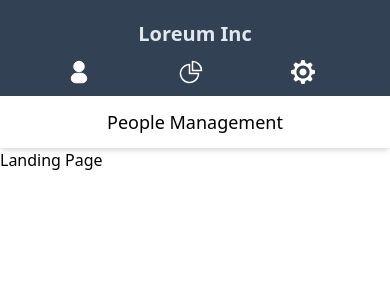
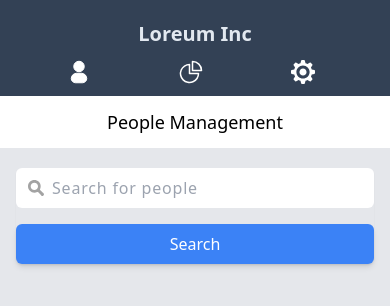
Before and after one commit to EdwinWalela/loreum-inc, a React (Vite) app: page / in a window 390 px wide. Shown: the top 306 px of the page. Built offline with nearby package versions, Linux system fonts and the light colour scheme.

Commit message:
improve search bar responsiveness

```diff
--- a/src/Layout/Header/index.tsx
+++ b/src/Layout/Header/index.tsx
@@ -7,7 +7,7 @@ const Header = () => {
 			<div className="md:float-right md:flex items-center hidden md:block">
 				<img src="https://picsum.photos/200" className="w-8 h-8 rounded-full mr-4" />
 				<div className="">
-					<p className="text-sm text-blue-500">John Doe</p>
+					<p className="text-sm text-blue-700">John Doe</p>
 					<p className="text-xs">Admin</p>
 				</div>
 			</div>
--- a/src/pages/Landing/index.tsx
+++ b/src/pages/Landing/index.tsx
@@ -1,7 +1,9 @@
+import SearchBar from './searchBar';
+
 const LandingPage = () => {
 	return (
-		<div className="">
-			<h1>Landing Page</h1>
+		<div className="bg-gray-200 h-screen">
+			<SearchBar />
 		</div>
 	);
 };
--- /dev/null
+++ b/src/pages/Landing/searchBar.tsx
@@ -0,0 +1,23 @@
+import searchIcon from '../../assets/search.svg';
+
+const SearchBar = () => {
+	return (
+		<div className="md:flex justify-end p-4">
+			<div className="relative mt-1 rounded-md shadow-sm clear">
+				<div className="pointer-events-none absolute inset-y-0 left-0 md:top-4 md:bottom-0 bottom-14 flex items-center pl-3">
+					<img src={searchIcon} className="w-4 h-4" />
+				</div>
+				<input
+					type="text"
+					className=" rounded-md border-gray-300 md:w-auto w-full  pl-9 py-2 sm:text-sm tracking-wider mr-3"
+					placeholder="Search for people"
+				/>
+				<button className="bg-blue-500 text-white py-2 sm:text-sm w-full md:w-auto px-4 mt-4 rounded-md shadow-md">
+					Search
+				</button>
+			</div>
+		</div>
+	);
+};
+
+export default SearchBar;
```
Also changed, not shown: src/assets/search.svg (added).
